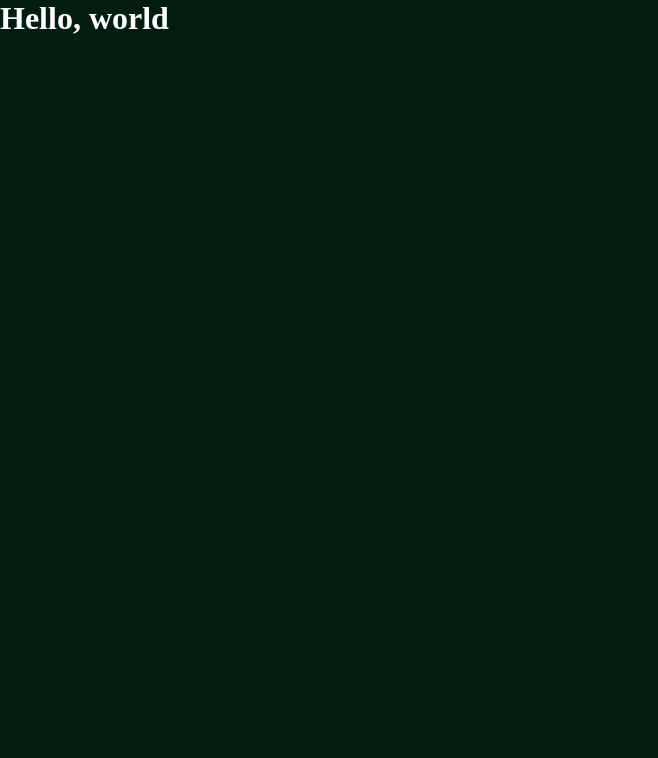
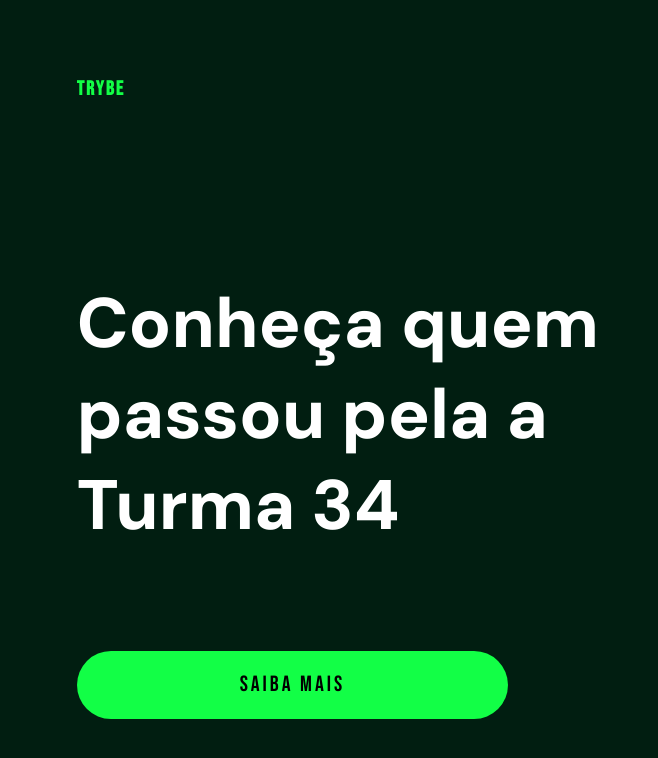
Before and after one commit to devcarolzita/album-formatura-34, a website: page src/index.html in a window 1280 px wide. Shown: the whole page, without its empty margins (0-658 px from the left). Drawn offline with Linux system fonts and the light colour scheme.

Commit message:
Made the left side of the webpage

```diff
--- a/src/index.html
+++ b/src/index.html
@@ -10,11 +10,27 @@
       type="image/x-icon"
       href="../public/images/trybe-logo.png"
     />
+    <!-- Bebas Neue Font -->
+    <link rel="preconnect" href="https://fonts.googleapis.com" />
+    <link rel="preconnect" href="https://fonts.gstatic.com" crossorigin />
+    <link
+      href="https://fonts.googleapis.com/css2?family=Bebas+Neue&display=swap"
+      rel="stylesheet"
+    />
+    <!-- DM Sans Font -->
+    <link rel="preconnect" href="https://fonts.googleapis.com" />
+    <link rel="preconnect" href="https://fonts.gstatic.com" crossorigin />
+    <link
+      href="https://fonts.googleapis.com/css2?family=DM+Sans:wght@800&display=swap"
+      rel="stylesheet"
+    />
   </head>
 
   <body>
     <div class="first-screen">
-      <h1>Hello, world</h1>
+      <h3>Trybe</h3>
+      <h1>Conheça quem passou pela a Turma 34</h1>
+      <button class="read-more-button">Saiba Mais</button>
     </div>
   </body>
 
--- a/src/style.css
+++ b/src/style.css
@@ -9,3 +9,37 @@
   height: 100vh;
   color: white;
 }
+
+.first-screen h3 {
+  font-family: "Bebas Neue", sans-serif;
+  color: #12ff46;
+  padding: 76.8px;
+  font-size: 20px;
+  letter-spacing: 2px;
+}
+
+.first-screen h1 {
+  width: 700px;
+  padding-left: 76.8px;
+  margin-top: 100px;
+  font-size: 70px;
+  font-family: "DM Sans", sans-serif;
+}
+
+.read-more-button {
+  height: 68.3px;
+  width: 431.2px;
+  border-radius: 50px;
+  display: flex;
+  align-items: center;
+  justify-content: center;
+  color: black;
+  background-color: #12ff46;
+  border: none;
+  margin-left: 76.8px;
+  margin-top: 100px;
+  font-size: 22px;
+  font-family: "Bebas Neue", sans-serif;
+  letter-spacing: 3px;
+  font-weight: 400;
+}
```
